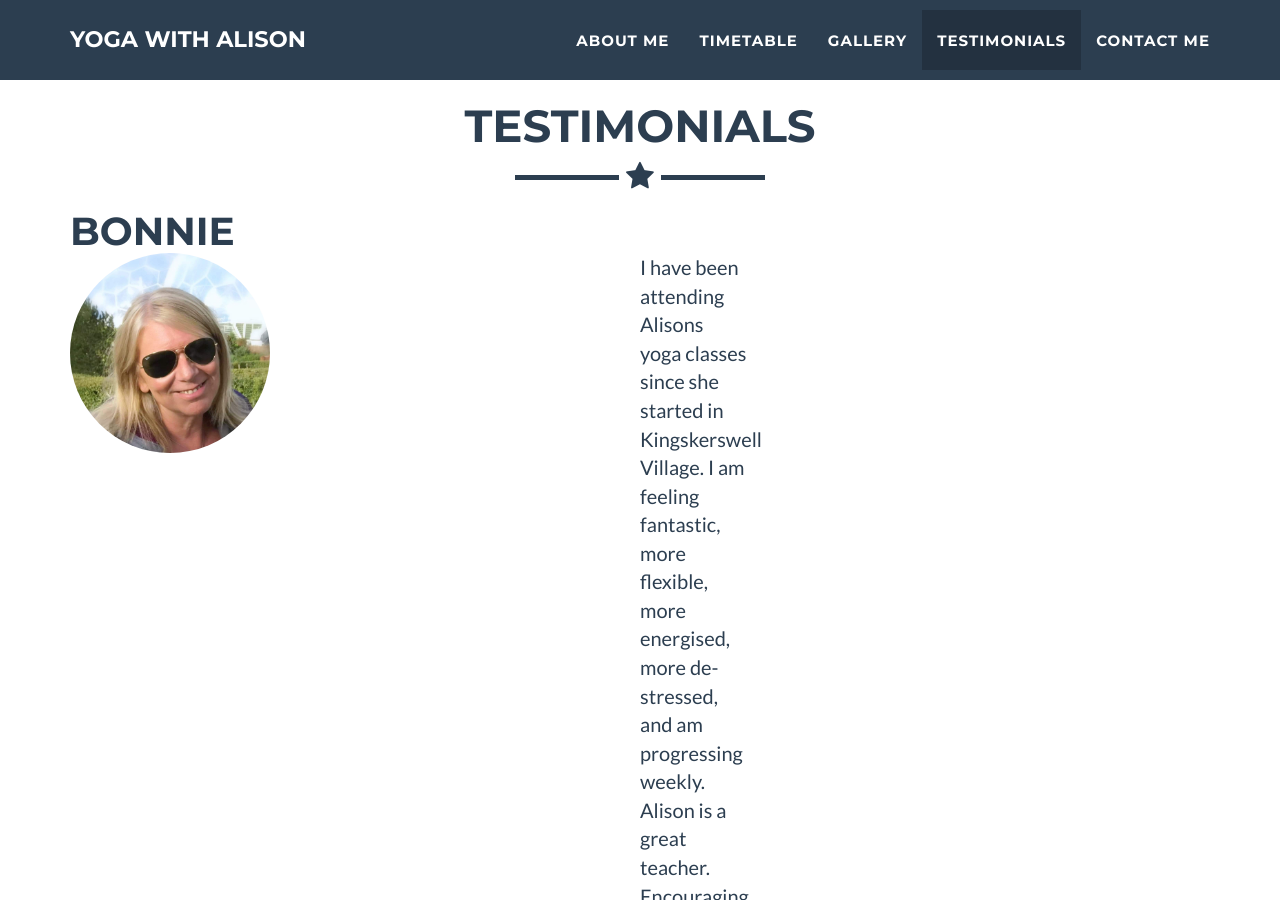
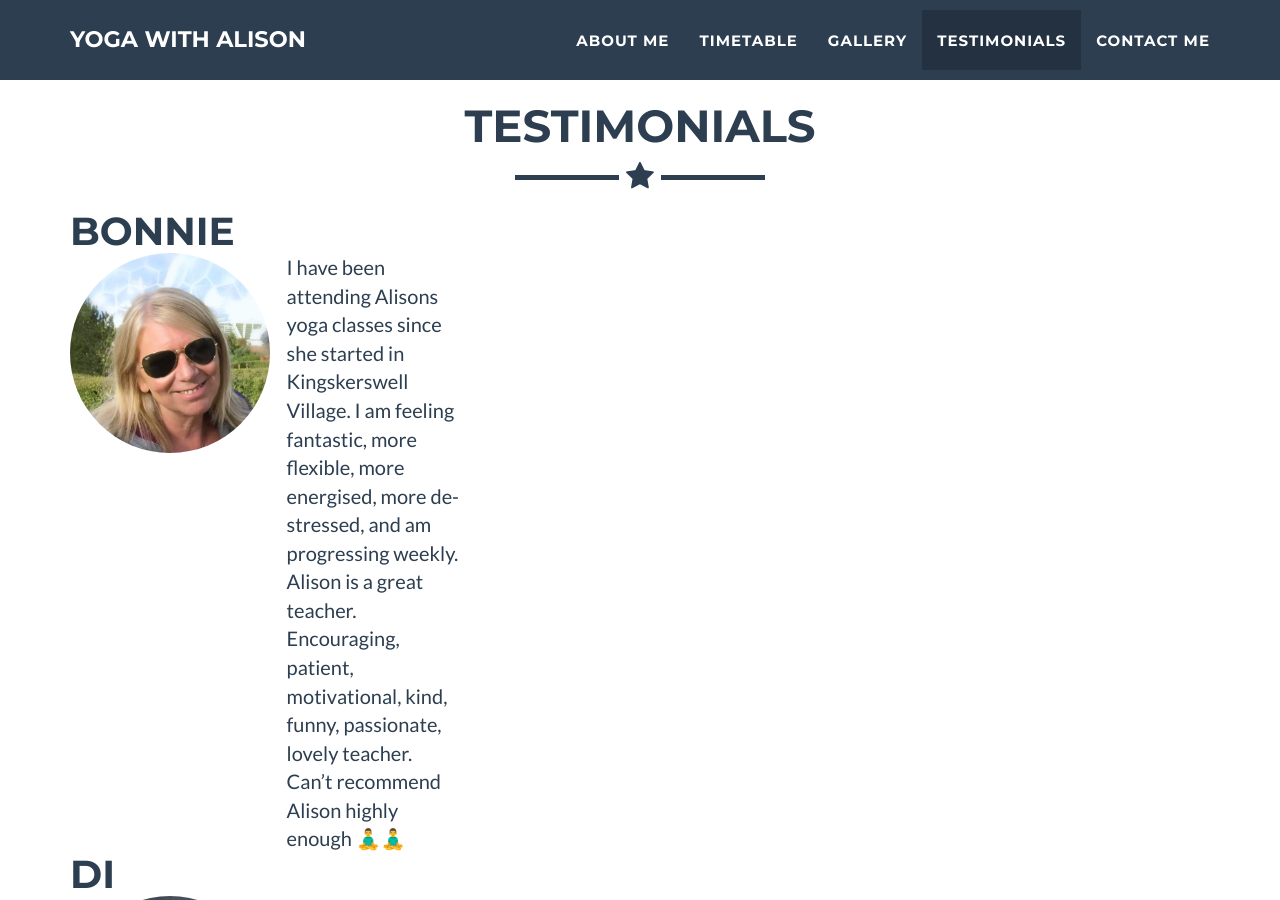
Before and after one commit to YogaWithAlison/yogawithalison.github.io, a Jekyll site: the page built from _posts/2014-07-18-project-1.markdown, in a window 1280 px wide and 900 px high, scrolled down 3262 px. Built offline with Jekyll 4.4.1, drawn with Linux system fonts in a browser that asks for light colours.

Commit message:
testimonils

```diff
--- a/_includes/testimonials.html
+++ b/_includes/testimonials.html
@@ -16,7 +16,7 @@
                     </TR>
                     <TR>
                         <TD valign="top"> <div style="width:200px; height:200px; position:relative; overflow:hidden; border-radius:50%"> <img src="img/testimonials/{{ post.img }}" style="display: inline;margin: 0 auto;height: auto;width: 100%;"></div></TD>
-                        <TD align="center" width="100%"><p>{{ post.description }}</p></TD>
+                        <TD align="center" style="width:100%"><p>{{ post.description }}</p></TD>
                     </TR>
                 {% endfor %}
             </TABLE>
```
